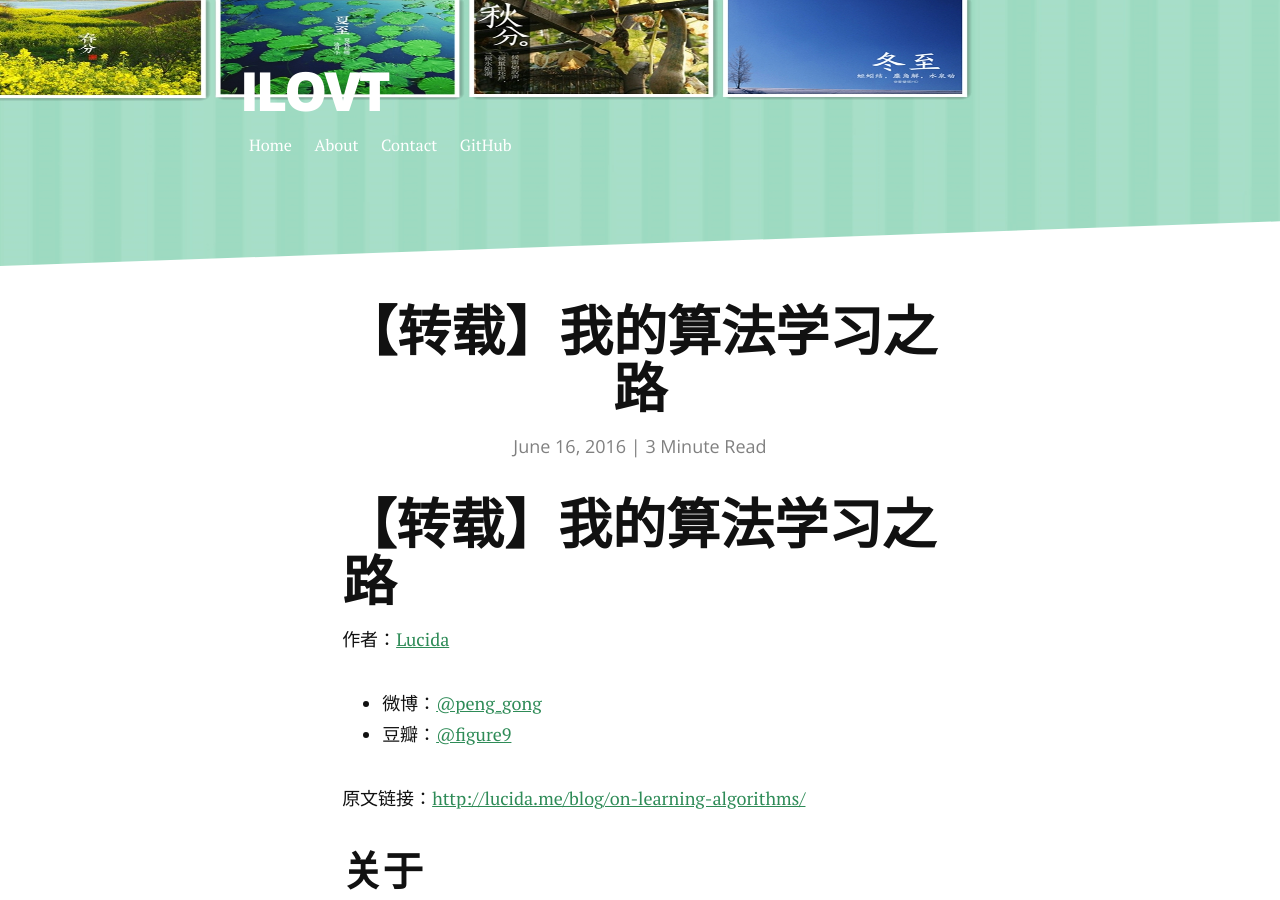
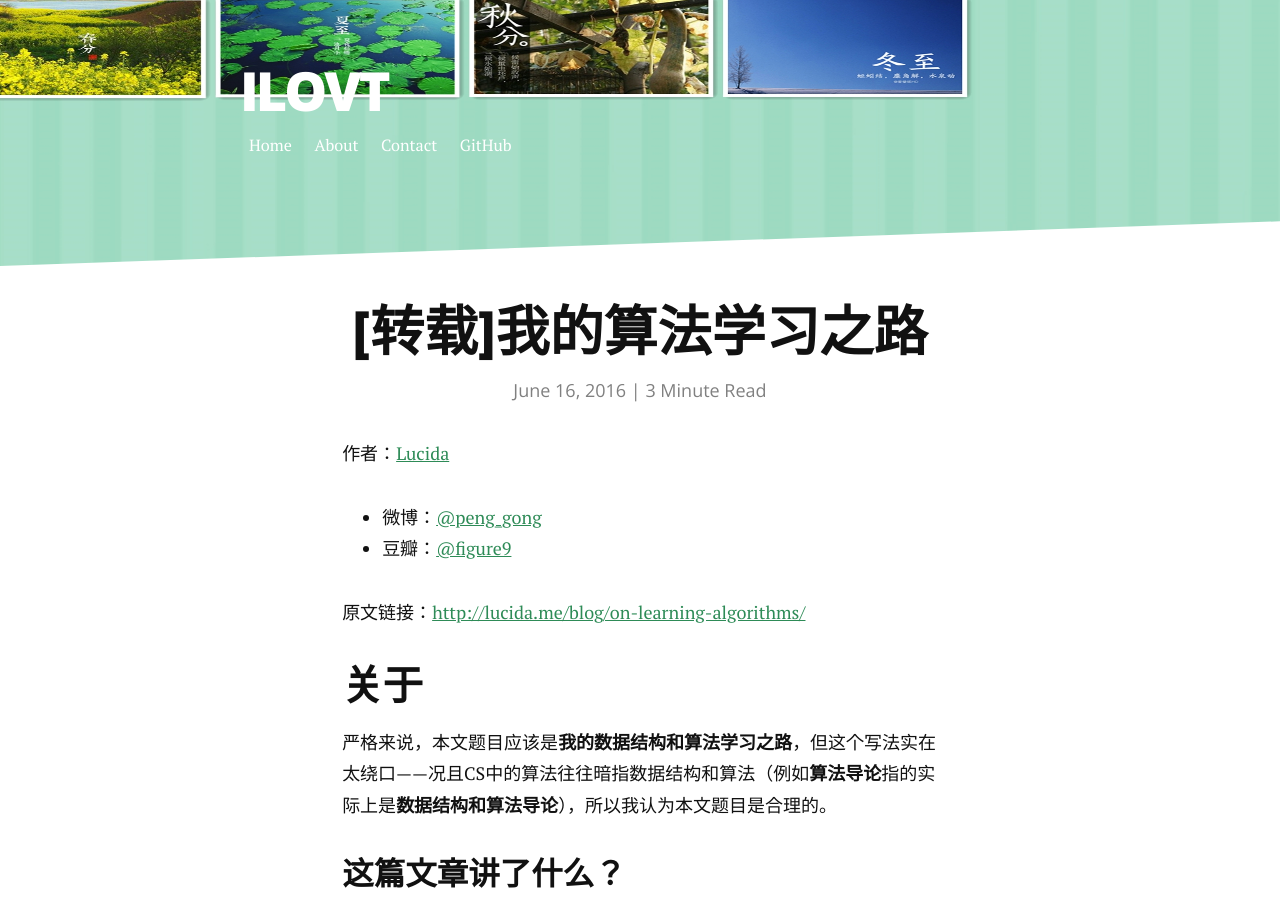
Before and after one commit to ChNan/chnan.github.io, a Jekyll site: the page built from _posts/2016-06-16-[转载]我的算法学习之路.markdown, in a window 1280 px wide and 900 px high. Built offline with Jekyll 4.4.1, drawn with Linux system fonts in a browser that asks for light colours; nearby versions of some CDN libraries; Markdown is read by kramdown in place of the engine named in the settings.

Commit message:
add post

```diff
--- a/_posts/2016-06-16-【转载】我的算法学习之路.markdown
+++ b/_posts/2016-06-16-[转载]我的算法学习之路.markdown
@@ -1,9 +1,8 @@
 ---
 layout: post
-title:  "【转载】我的算法学习之路"
+title:  "[转载]我的算法学习之路"
 date:   2016-06-16
 ---
-# 【转载】我的算法学习之路
 作者：[Lucida](http://lucida.me/about)
 
 *   微博：[@peng_gong](http://www.weibo.com/pegong/)
```
